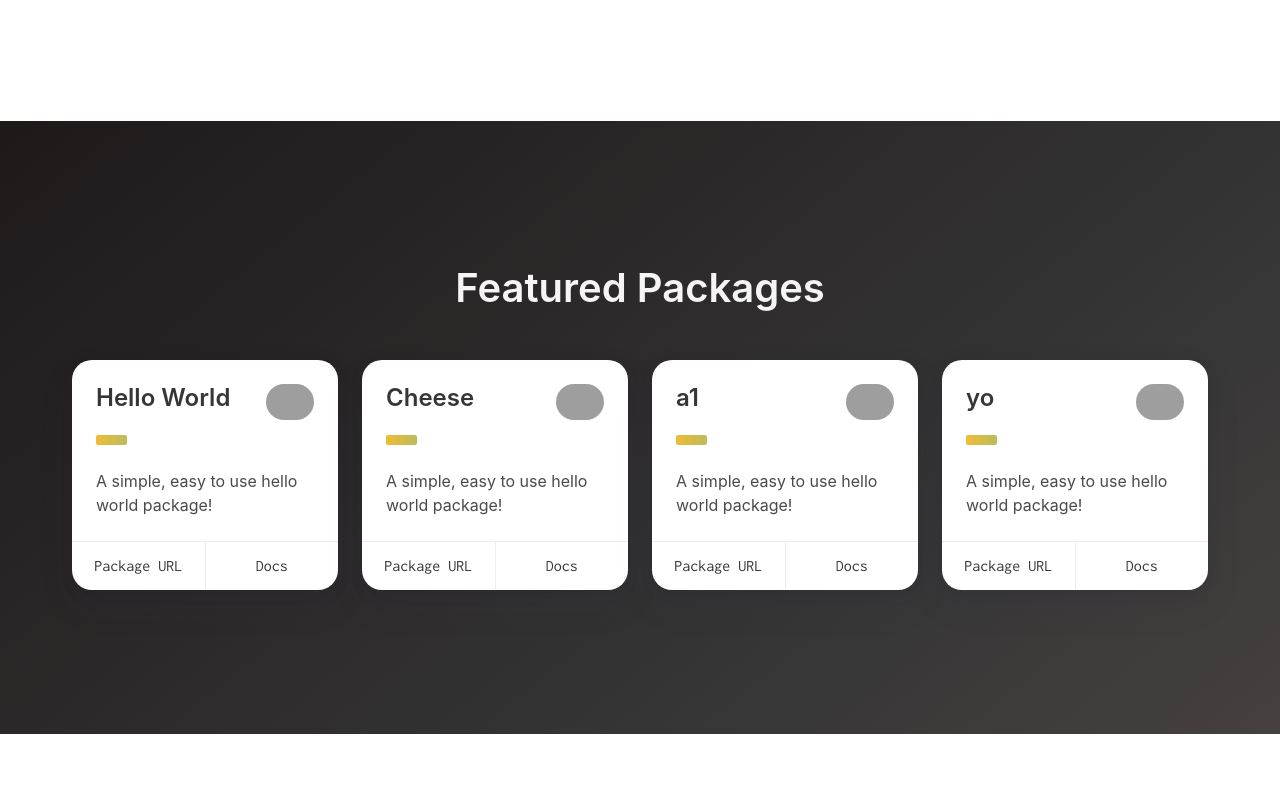
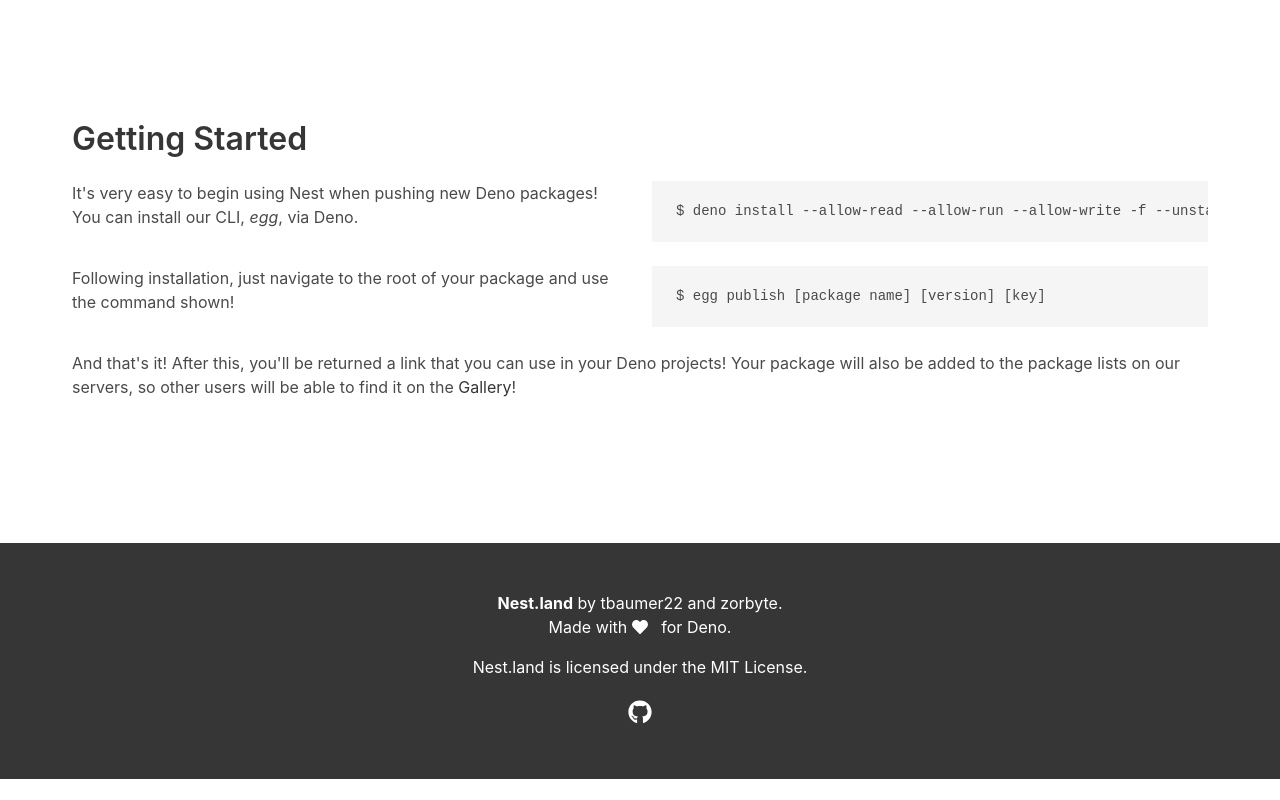
Before and after one commit to nestdotland/nest.land, a Vue app: page / in a window 1280 px wide. Shown: the part 1000-1800 px from the top of the page. After the commit the page ends 1779 px from the top, so only its background shows below. Built offline with nearby package versions, Linux system fonts and the light colour scheme; grey boxes are pictures that could not be loaded.

Commit message:
(WIP) Prepared site for API deployment.

```diff
--- a/package.json
+++ b/package.json
@@ -12,6 +12,7 @@
     "@fortawesome/free-brands-svg-icons": "^5.13.0",
     "@fortawesome/free-solid-svg-icons": "^5.13.0",
     "@fortawesome/vue-fontawesome": "^0.1.9",
+    "axios": "^0.19.2",
     "bulma": "^0.8.2",
     "core-js": "^3.6.4",
     "node-sass": "^4.14.1",
--- a/src/components/Card.vue
+++ b/src/components/Card.vue
@@ -3,26 +3,24 @@
     <div class="card-content">
       <div class="media">
         <div class="media-content">
-          <p class="title is-4 has-text-dark">{{ item.packageTitle }}</p>
+          <p class="title is-4 has-text-dark">{{ item._id }}</p>
           <hr class="mini-hr" />
         </div>
         <div class="media-right">
           <figure class="image is-48x48">
-            <img
-              class="is-rounded"
-              src="https://bulma.io/images/placeholders/96x96.png"
-              alt="Placeholder icon"
-            />
+            <img src="../assets/package_icon.png" alt="Package Icon" />
           </figure>
         </div>
       </div>
       <div class="content">
-        <p>{{ item.packageInfo.description }}</p>
+        <p>{{ item.description }}</p>
       </div>
     </div>
     <footer class="card-footer">
-      <a :href="item.packageURL" class="card-footer-item has-text-dark">Package URL</a>
-      <a :href="item.packageInfo.docsLink" class="card-footer-item has-text-dark">Docs</a>
+      <a
+        :href="'https://x.nest.land/' + item._id + '@' + item.latestStableVersion"
+        class="card-footer-item has-text-dark"
+      >Open Package</a>
     </footer>
   </div>
 </template>
--- a/src/components/Nav.vue
+++ b/src/components/Nav.vue
@@ -48,7 +48,6 @@ export default {
   },
   methods: {
     toggleBurger() {
-      console.log("CLICKED");
       if (this.burgerToggled) {
         this.burgerToggled = false;
         this.burgerClass = "";
--- a/src/components/gallery/Gallery.vue
+++ b/src/components/gallery/Gallery.vue
@@ -1,6 +1,7 @@
 <template>
   <div class="gallery">
     <div class="hero is-medium is-light">
+      <div class="notification is-danger is-light" v-show="errorMessage !== ''">{{ errorMessage }}</div>
       <div class="hero-head">
         <nest-nav></nest-nav>
       </div>
@@ -18,6 +19,7 @@
                       class="input is-rounded nest-input"
                       type="text"
                       placeholder="Search for packages"
+                      v-model="searchPhrase"
                     />
                     <span class="icon is-small is-left">
                       <font-awesome-icon :icon="['fa', 'search']" />
@@ -53,8 +55,8 @@
       <div class="hero-body">
         <div class="container">
           <div class="columns is-multiline">
-            <div class="column is-3" v-for="item in items" v-bind:key="item.id">
-              <card v-bind:item="item"></card>
+            <div class="column is-3" v-for="p in shownPackages" v-bind:key="p.id">
+              <card v-bind:item="p"></card>
             </div>
           </div>
         </div>
@@ -67,62 +69,42 @@
 import NestNav from "../Nav";
 import GradientBar from "../GradientBar";
 import Card from "../Card";
+import { HTTP } from "../../http-common";
 
 export default {
   data() {
     return {
-      items: [
-        {
-          packageTitle: "Hello World",
-          packageURL: "https://nest.land/x/bruh",
-          packageInfo: {
-            author: "Nanny McFee",
-            docsLink: "https://github.com/nannymcfee/helloworld",
-            description: "A simple, easy to use hello world package!",
-            version: "1.0.1",
-            publishedDate: "datetime object here"
-          }
-        },
-        {
-          packageTitle: "Cheese",
-          packageURL: "https://nest.land/x/bruh",
-          packageInfo: {
-            author: "Zorbyte",
-            docsLink: "https://github.com/nannymcfee/helloworld",
-            description: "A simple, easy to use hello world package!",
-            version: "1.0.1",
-            publishedDate: "datetime object here"
-          }
-        },
-        {
-          packageTitle: "a1",
-          packageURL: "https://nest.land/x/bruh",
-          packageInfo: {
-            author: "sauce",
-            docsLink: "https://github.com/nannymcfee/helloworld",
-            description: "A simple, easy to use hello world package!",
-            version: "1.0.1",
-            publishedDate: "datetime object here"
-          }
-        },
-        {
-          packageTitle: "yo",
-          packageURL: "https://nest.land/x/bruh",
-          packageInfo: {
-            author: "mama",
-            docsLink: "https://github.com/nannymcfee/helloworld",
-            description: "A simple, easy to use hello world package!",
-            version: "1.0.1",
-            publishedDate: "datetime object here"
-          }
-        }
-      ]
+      packages: [],
+      searchPhrase: "",
+      shownPackages: [],
+      errorMessage: ""
     };
   },
   components: {
     NestNav,
     GradientBar,
     Card
+  },
+  created() {
+    HTTP.get("packages")
+      .then(response => {
+        this.packages = response.data;
+        this.shownPackages = response.data;
+      })
+      .catch(error => {
+        this.errorMessage = error;
+      });
+  },
+  watch: {
+    searchPhrase: function(value) {
+      let potentialMatches = [];
+      for (let i = 0; i < this.packages.length; i++) {
+        if (this.packages[i]._id.search(value) !== -1) {
+          potentialMatches.push(this.packages[i]);
+        }
+      }
+      this.shownPackages = potentialMatches;
+    }
   }
 };
 </script>
--- a/src/components/home/Docs.vue
+++ b/src/components/home/Docs.vue
@@ -1,30 +1,29 @@
 <template>
   <div class="hero is-medium">
-        <div class="hero-body">
+    <div class="hero-body" style="padding-top: 0;">
       <div class="container">
         <h1 class="title" id="start">Getting Started</h1>
         <div class="columns is-multiline">
           <div class="column is-half">
             <p>
-                            It's very easy to begin using DPM when pushing new Deno packages! You can install DPM with
-                            Homebrew.
+              It's very easy to begin using Nest when pushing new Deno packages! You can install our CLI,
+              <i>egg</i>, via Deno.
             </p>
           </div>
           <div class="column is-half">
-                        <pre><code>$ brew install dpm</code></pre>
+            <pre><code>$ deno install --allow-read --allow-run --allow-write -f --unstable https://x.nest.land/egg@0.1.0</code></pre>
           </div>
           <div class="column is-half">
-                        <p>
-                            Following installation, just navigate to the root of your package and use the command shown!
-                        </p>
+            <p>Following installation, just navigate to the root of your package and use the command shown!</p>
           </div>
           <div class="column is-half">
-                        <pre><code>$ dpm publish [package name] [index file] [version] [password]</code></pre>
+            <pre><code>$ egg publish [package name] [version] [key]</code></pre>
           </div>
         </div>
         <p>
-                    And that's it! After this, you'll be returned a link that you can use directly in your Deno projects! Your package
-                    will also be added to the package lists on our servers, so other users will be able to find it!
+          And that's it! After this, you'll be returned a link that you can use in your Deno projects! Your package
+          will also be added to the package lists on our servers, so other users will be able to find it on the
+          <router-link to="gallery" class="has-text-dark">Gallery</router-link>!
         </p>
       </div>
     </div>
@@ -34,9 +33,8 @@
 <script>
 export default {
   name: "Docs"
-    }
+};
 </script>
 
 <style scoped>
-
 </style>
--- a/src/components/home/Home.vue
+++ b/src/components/home/Home.vue
@@ -3,7 +3,7 @@
     <hero></hero>
     <gradient-bar></gradient-bar>
     <intro></intro>
-    <featured-packages></featured-packages>
+    <!-- <featured-packages></featured-packages>  Disabling for now. Will add back after release when more packages are added.  -->
     <docs></docs>
   </div>
 </template>
@@ -12,7 +12,7 @@
 import Hero from "./Hero";
 import GradientBar from "../GradientBar";
 import Intro from "./Intro";
-import FeaturedPackages from "./FeaturedPackages";
+// import FeaturedPackages from "./FeaturedPackages";
 import Docs from "./Docs";
 
 export default {
@@ -20,7 +20,7 @@ export default {
     Hero,
     GradientBar,
     Intro,
-    FeaturedPackages,
+    // FeaturedPackages,
     Docs
   }
 };
--- /dev/null
+++ b/src/http-common.js
@@ -0,0 +1,8 @@
+import axios from 'axios';
+
+export const HTTP = axios.create({
+    baseURL: `https://api.nest.land/`,
+    headers: {
+        // Authorization: 'Bearer {token}'
+    }
+});
```
Also changed, not shown: src/assets/package_icon.png (added), 1 other file (tests, documents, lock files or other folders). Lines whose indentation alone changed are shown as unchanged.
